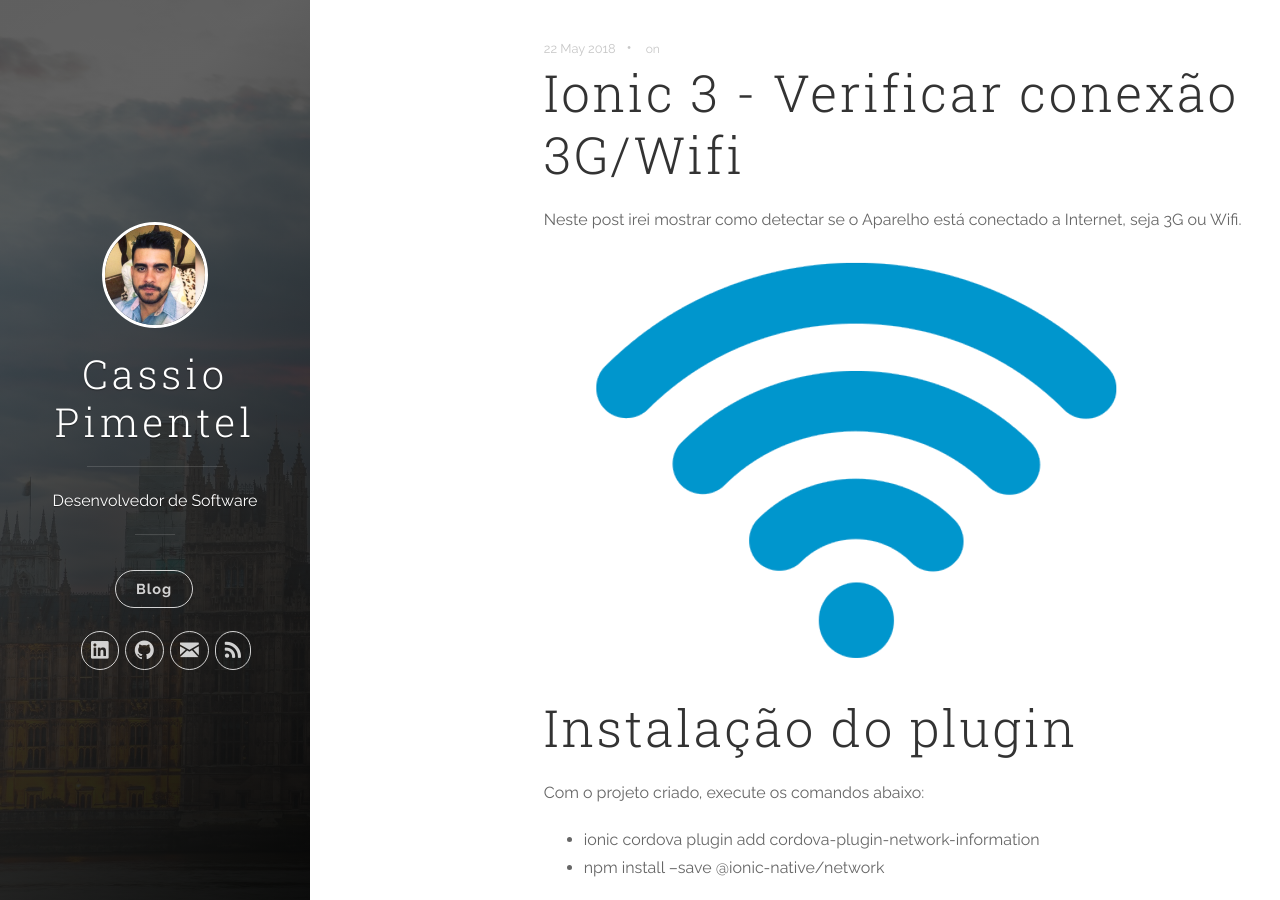
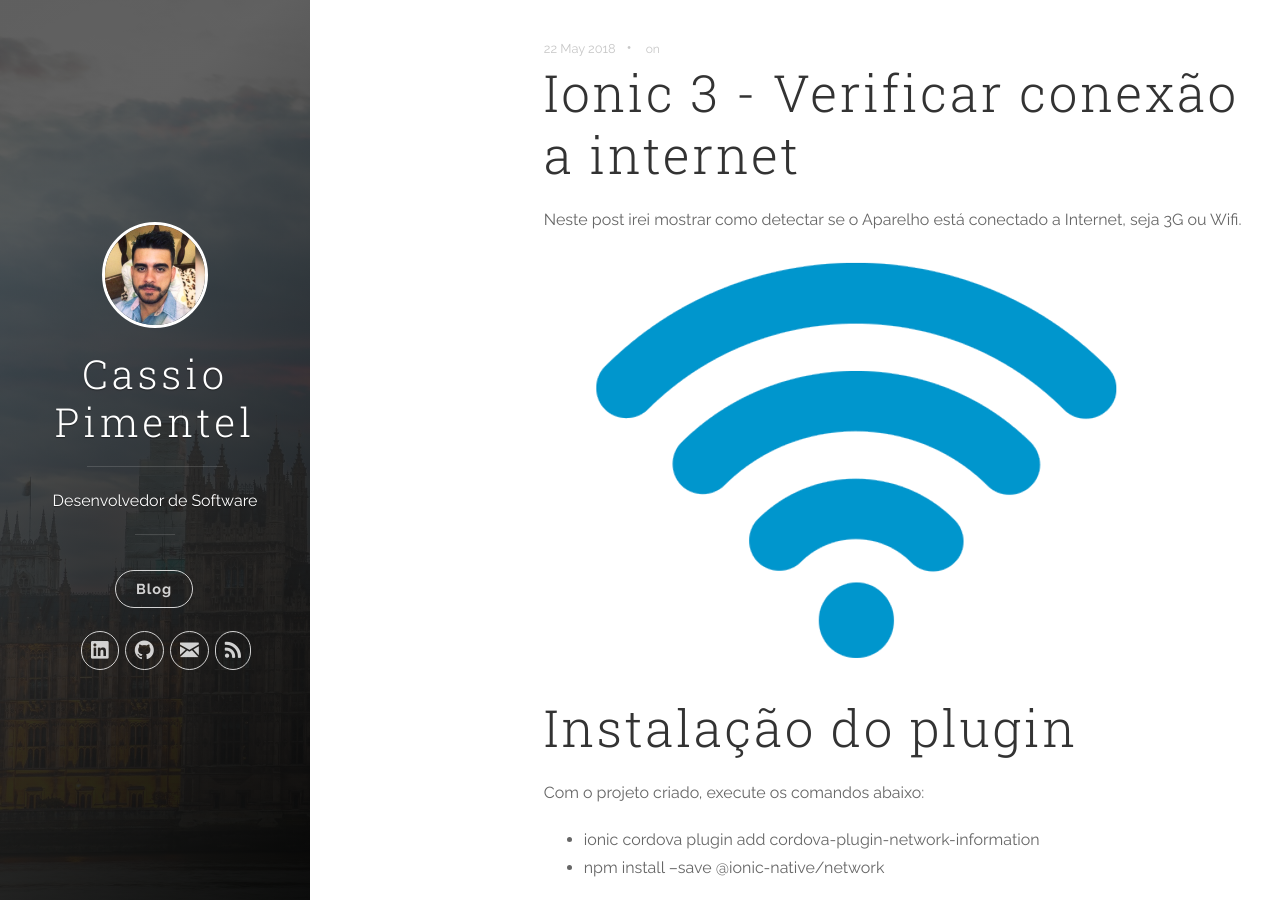
Before and after one commit to CassioPimentel/cassiopimentel.github.io, a Jekyll site: the page built from _posts/2018-05-22-Ionic-3-verificar-conexao-3g-wifi.markdown, in a window 1280 px wide and 900 px high. Built offline with Jekyll 4.4.1, drawn with Linux system fonts in a browser that asks for light colours; nearby versions of some CDN libraries; comment, search, counter and statistics services are not loaded.

Commit message:
Update 2018-05-22-Ionic-3-verificar-conexao-3g-wifi.markdown

```diff
--- a/_posts/2018-05-22-Ionic-3-verificar-conexao-3g-wifi.markdown
+++ b/_posts/2018-05-22-Ionic-3-verificar-conexao-3g-wifi.markdown
@@ -1,7 +1,7 @@
 ---
-title: "Ionic 3 - Verificar conexão 3G/Wifi"
+title: "Ionic 3 - Verificar conexão a internet"
 date: "2018-05-22"
-description: "Neste post irei mostrar como detectar se o Aparelho está conectado a Internet, seja 3G ou Wifi."
+description: "Neste post irei mostrar como detectar se o Aparelho está conectado a Internet, seja *.G ou Wifi."
 
 ---
 
```
